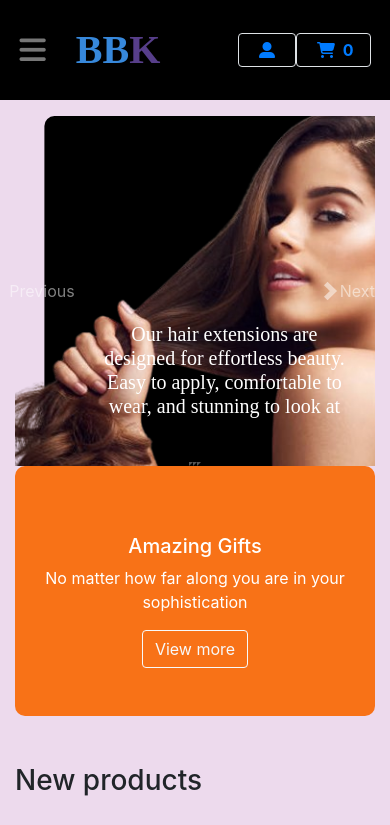
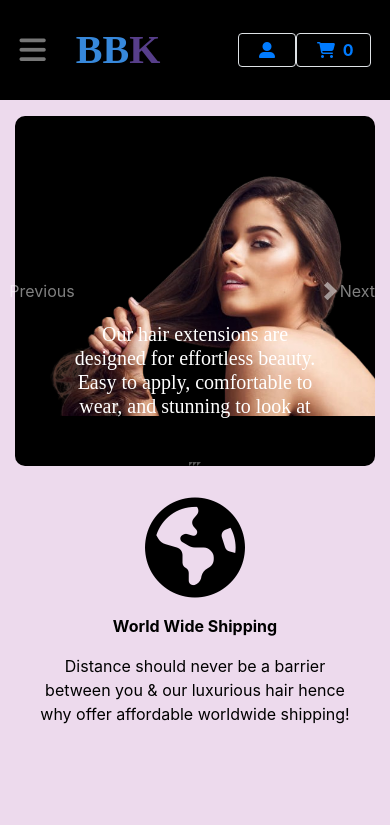
Before and after one commit to hunrayy/ecommerce-frontend, a React (Vite) app: page / in a window 390 px wide. Shown: the top 825 px of the page. Built offline with nearby package versions, Linux system fonts and the light colour scheme; grey boxes are pictures that could not be loaded.

Commit message:
added second carousel

```diff
--- a/src/components/banner/Banner.jsx
+++ b/src/components/banner/Banner.jsx
@@ -48,12 +48,28 @@ const Banner = () => {
               </Carousel>
             </main>
             <aside className="col-lg-3">
-                    <div className="card-banner h-100 rounded-5" style={{borderRadius: "10px", backgroundColor: "#f87217"}}>
-                        <div className="card-body text-center pb-5">
-                            <h5 className="pt-5 text-white">Amazing Gifts</h5>
-                            <p className="text-white">No matter how far along you are in your sophistication</p>
-                            <a href="#" className="btn btn-outline-light"> View more </a>
-                        </div>
+                    <div className="card-banner h-100 rounded-5 aside-banner-container" style={{borderRadius: "10px", color: "black"}}>
+                      <div className='aside-banner-item'>
+                        <i class="fa-sharp fa-solid fa-earth-americas" style={{fontSize: "100px"}}></i>
+                        <p className='mt-3' style={{fontWeight: "bold"}}>World Wide Shipping</p>
+                        <p className="">
+                          Distance should never be a barrier between you & our luxurious hair hence why offer affordable worldwide shipping!
+                        </p>
+                      </div>
+                      <div className='aside-banner-item'>
+                        <i class="fa-sharp fa-solid fa-truck" style={{fontSize: "100px"}}></i>
+                        <p className='mt-3' style={{fontWeight: "bold"}}>Fast and reliable shipping</p>
+                        <p className="">
+                        Express & reliable shipping services. FEDEX is our primary courier
+                        </p>
+                      </div>
+                      <div className='aside-banner-item'>
+                      <i class="fa-sharp fa-solid fa-headset" style={{fontSize: "100px"}}></i>
+                      <p className='mt-3' style={{fontWeight: "bold"}}>24/7 Customer Support</p>
+                      <p className="">
+                        Our dedicated team is available around the clock to assist you with any queries or concerns you may have. Your satisfaction is our priority!
+                      </p>
+                    </div>
                     </div>
             </aside>
           </div>
--- a/src/components/banner/banner.css
+++ b/src/components/banner/banner.css
@@ -7,14 +7,56 @@
     color: white;
     border-radius: 10px;
     height: 350px;
+}
+.aside-banner-container {
     display: flex;
+    overflow-x: auto;
+    scroll-snap-type: x mandatory;
+    -webkit-overflow-scrolling: touch;
+    text-align: center;
+  }
+
+  .aside-banner-item {
+    flex: 0 0 auto;
+    width: 100%;
+    scroll-snap-align: start;
+    display: flex;
+    flex-direction: column;
     align-items: center;
     justify-content: center;
-    /* padding: 70px; */
-    /* color: rgba(255, 216, 255, 0.712);
-    color: rgba(255, 255, 255, 0.678); */
-}
+    padding: 20px;
+    box-sizing: border-box;
+  }
 
+
+/* Custom scrollbar styles */
+.aside-banner-container::-webkit-scrollbar {
+    height: 10px;
+  }
+
+  .aside-banner-container::-webkit-scrollbar-thumb {
+    background: #888; /* Color of the scroll thumb */
+    border-radius: 10px;
+  }
+
+  .aside-banner-container::-webkit-scrollbar-thumb:hover {
+    background: #555; /* Color of the scroll thumb on hover */
+  }
+
+  .aside-banner-container::-webkit-scrollbar-track {
+    background: #f1f1f1; /* Color of the scroll track */
+    border-radius: 10px;
+  }
+
+  /* For Firefox */
+  .aside-banner-container {
+    scrollbar-width: thin;
+    scrollbar-color: #888 #f1f1f1;
+  }
+
+  .aside-banner-container:hover {
+    scrollbar-color: #555 #f1f1f1;
+  }
 
 
 
@@ -25,7 +67,8 @@
     .first-banner-container{
         display: flex;
         flex-direction: column-reverse;
-        gap: 10px;
-        padding: 50px 20px;
+        /* gap: 10px; */
+        justify-content: center;
+        padding: 50px 0px;
     }
 }
--- a/src/components/navbar/navbar.css
+++ b/src/components/navbar/navbar.css
@@ -3,7 +3,7 @@
     position: fixed;
     top: 0;
     left: 0;
-    z-index: 1;
+    z-index: 2;
     width: 100vw;
     padding: 0 5vw;
     /* padding: 0 100px; */
```
